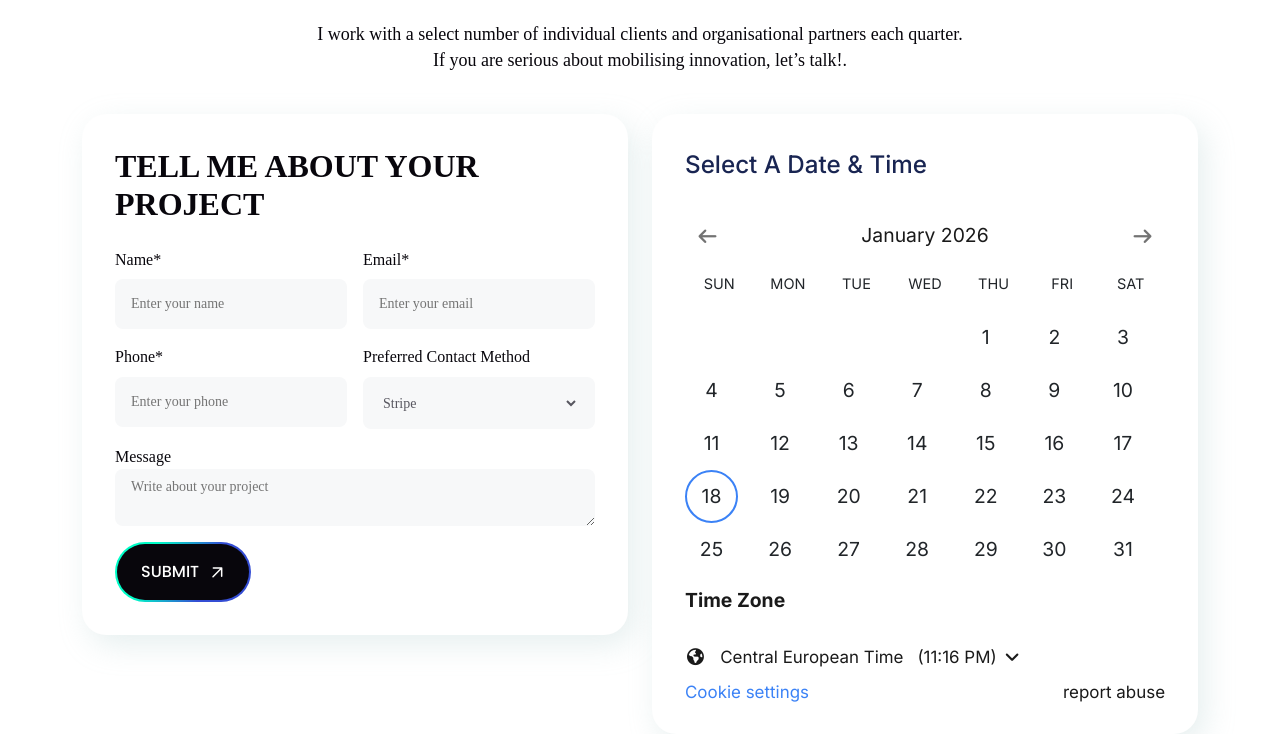
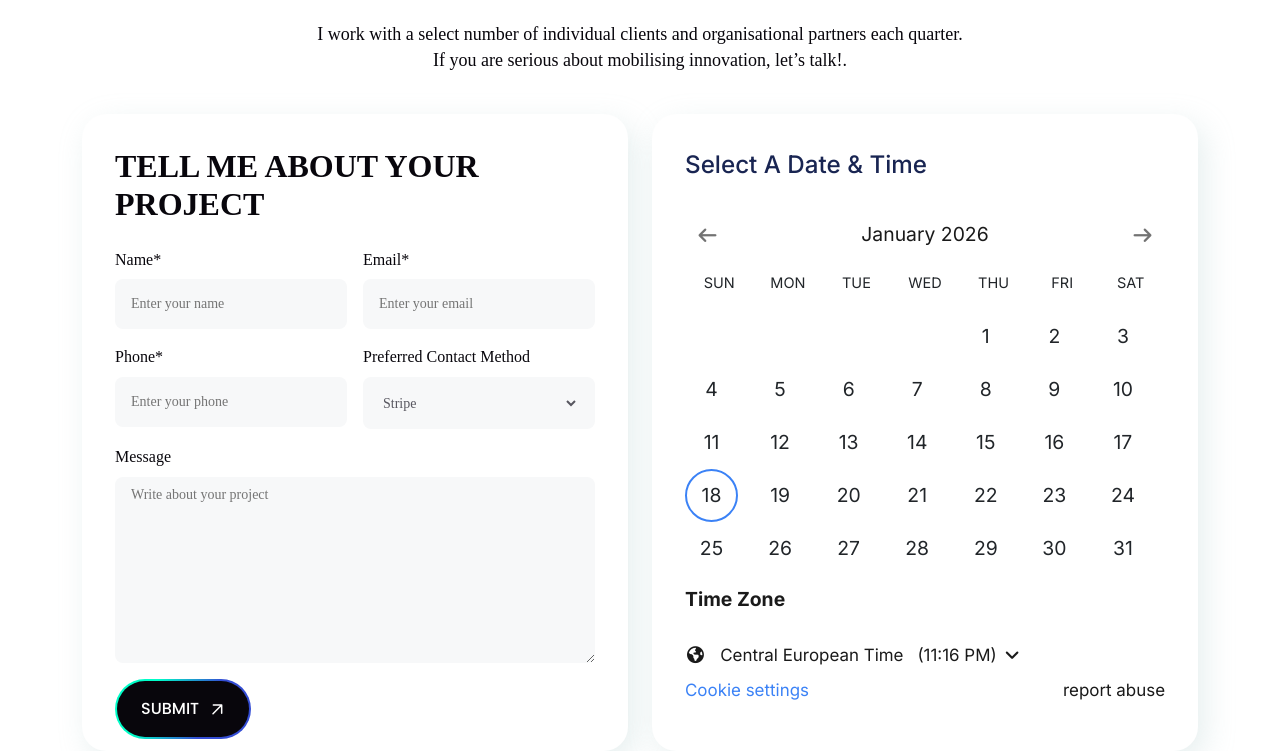
Before and after one commit to lifeonthecode/nadim-shadiac-website, a plain HTML site: page index.html in a window 1280 px wide. Shown: the part 6862-7613 px from the top of the page. Drawn offline with nearby package versions, Linux system fonts and the light colour scheme.

Commit message:
book section completed

```diff
--- a/assets/css/style.css
+++ b/assets/css/style.css
@@ -1012,7 +1012,7 @@ body {
     background: #FFFFFF;
     border: 1px solid #FFFFFF52;
     box-shadow: 7px 10px 30px 0px #A3C5C345;
-
+    height: 637px;
 }
 
 .book-left-wrapper h2 {
@@ -1091,12 +1091,13 @@ body {
 
 .textarea-box {
     width: 100%;
-    grid-area: 8px;
+    gap: 8px;
 }
 
 .textarea-box textarea {
     width: 100%;
-    max-height: 235px;
+    min-height: 186.38px;
+    height: 100%;
     outline: none;
     border-radius: 8px;
     padding-top: 8px;
@@ -1114,9 +1115,7 @@ body {
 
 .book-right-wrapper {
     width: 100%;
-    height: 620px;
-    width: 620;
-    height: 637.3781127929688;
+    height: 637px;
     border-radius: 24px;
     border-width: 1px;
     padding: 32px;
@@ -1127,22 +1126,17 @@ body {
 
 .book-calendar {
     width: 100%;
-    /* background: #fff;
-    border-radius: 18px;
-    padding: 20px;
-    box-shadow: 0 20px 40px rgba(0, 0, 0, 0.08); */
     height: 100%;
 }
 
 .book-calendar h3 {
     font-family: var(--inter);
     font-weight: 500;
-    font-style: Medium;
     font-size: 24.19px;
     line-height: 150%;
     color: #192552;
     text-transform: capitalize;
-    margin-bottom: 30px;
+    margin-bottom: 29px;
 }
 
 .calendar-header {
```
